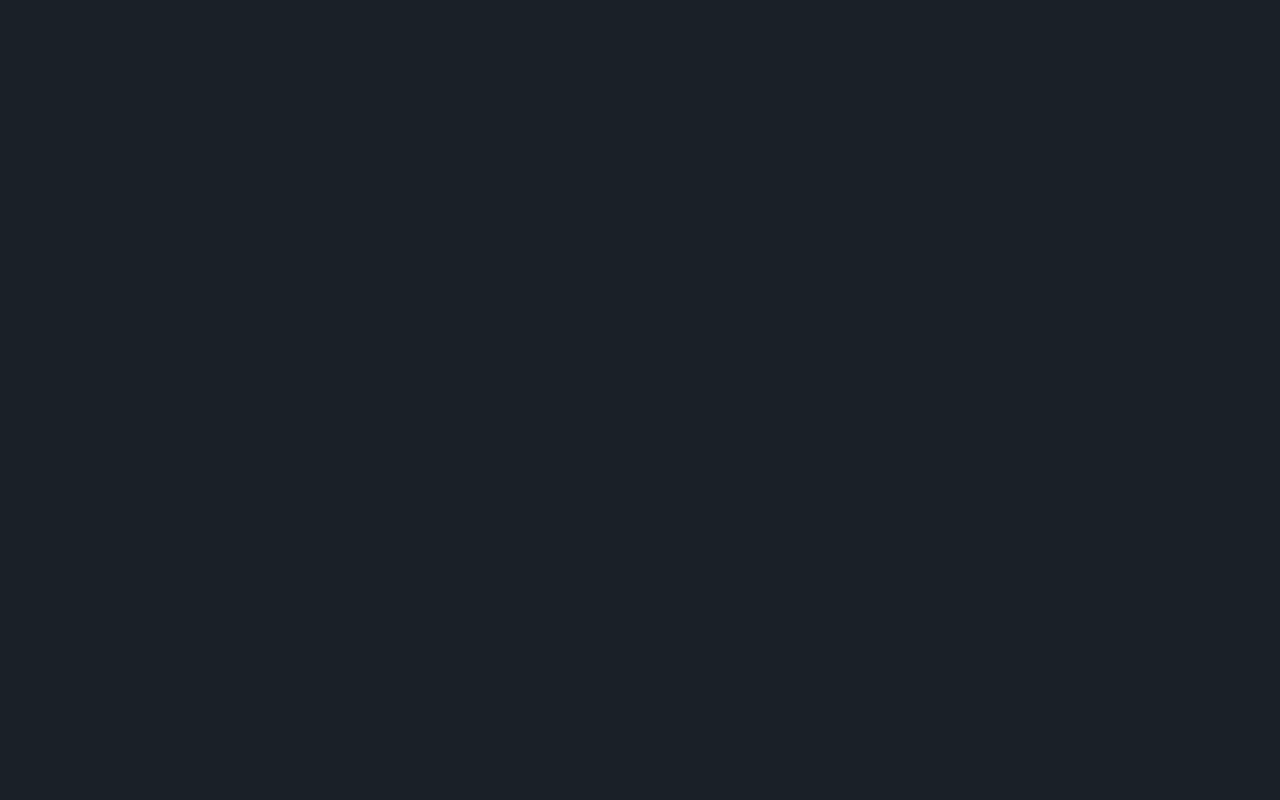
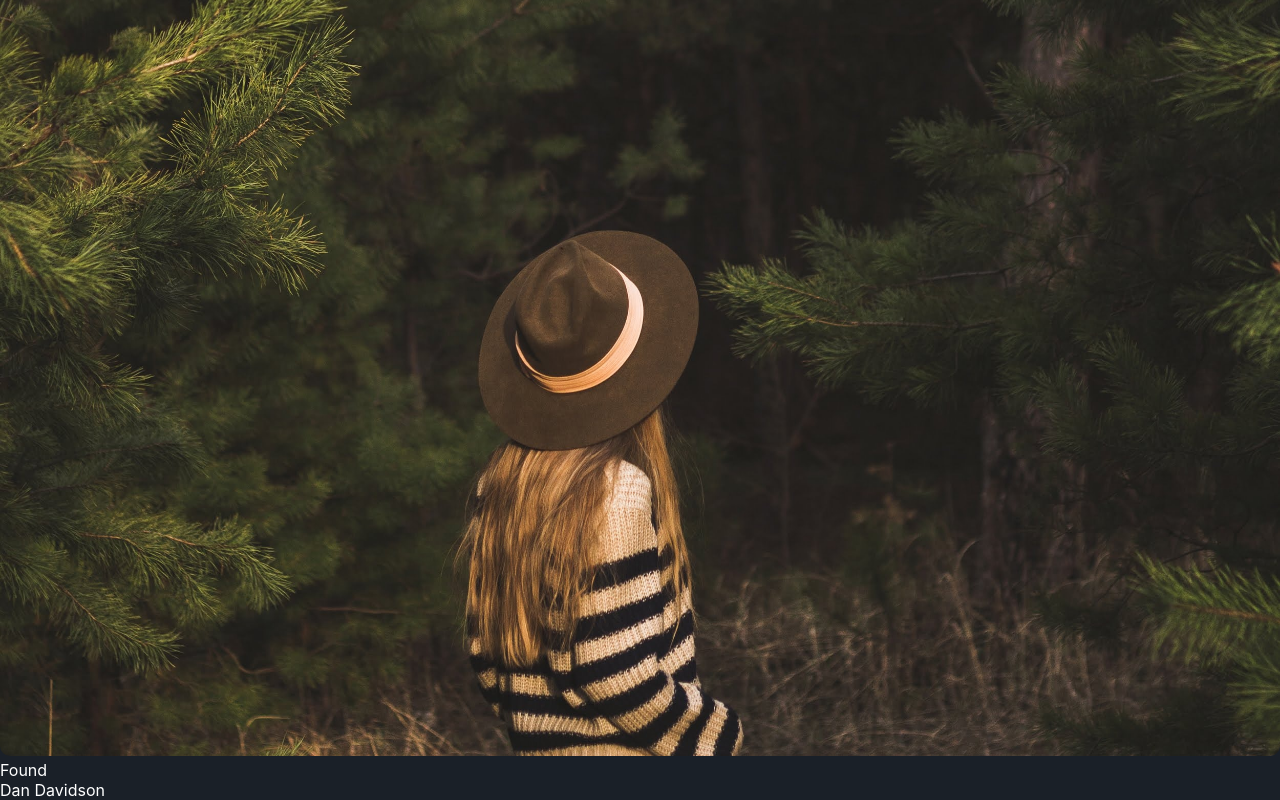
Before and after one commit to cboenke/nukebox, a Next.js app: page /tracks/dan-davidson_found in a window 1280 px wide. Shown: the part 524-1324 px from the top of the page. Before the commit the page ends 800 px from the top, so only its background shows below. Built offline with nearby package versions, Linux system fonts and the light colour scheme.

Commit message:
✨ Prepare track component

```diff
--- /dev/null
+++ b/components/TrackDetails.tsx
@@ -0,0 +1,17 @@
+import styles from "../styles/TrackDetails.module.css";
+
+type Props = {
+  imgSrc: string;
+  title: string;
+  artist: string;
+};
+
+export default function TrackDetails({ imgSrc, title, artist }: Props) {
+  return (
+    <div className={styles.TrackDetails}>
+      <img className={styles.img} src={imgSrc} alt="" />
+      <div className={styles.title}>{title}</div>
+      <div className={styles.artist}>{artist}</div>
+    </div>
+  );
+}
--- a/pages/tracks/[id].tsx
+++ b/pages/tracks/[id].tsx
@@ -1,8 +1,37 @@
 import { useRouter } from "next/router";
+import { useEffect, useState } from "react";
+import TrackDetails from "../../components/TrackDetails";
+import { APITrack, getTrack } from "../../utils/api";
 
 export default function Track() {
   const router = useRouter();
   const { id } = router.query;
+  const [track, setTrack] = useState<APITrack>(null);
 
-  return <div>Hallo {id}</div>;
+  useEffect(() => {
+    if (typeof id !== "string") {
+      return;
+    }
+    getTrack(id).then((currentTrack) => {
+      setTrack(currentTrack);
+    });
+  }, [id]);
+
+  if (!track) {
+    return <div>Loading...</div>;
+  }
+
+  return (
+    <div>
+      {/* <header><Navigation /></header> */}
+      <main>
+        <TrackDetails
+          imgSrc={track.imgSrc}
+          title={track.title}
+          artist={track.artist}
+        />
+      </main>
+      {/* <footer><AudioPlayer /></footer> */}
+    </div>
+  );
 }
--- /dev/null
+++ b/styles/TrackDetails.module.css
@@ -0,0 +1,35 @@
+.trackDetails {
+  list-style: none;
+  display: grid;
+  grid-template: 1.6em 1.6em / 3.2em 1fr;
+  grid-template-areas:
+    "img title"
+    "img artist";
+  grid-column-gap: 15px;
+  align-items: center;
+}
+
+.img {
+  grid-area: img;
+  width: 100%;
+  height: 100%;
+  object-fit: cover;
+  border-radius: 10px;
+}
+
+.title {
+  grid-area: title;
+}
+
+.artist {
+  grid-area: artist;
+  color: var(--secondary-text);
+}
+
+.trackItem .title {
+  align-self: end;
+}
+
+.trackItem .artist {
+  align-self: start;
+}
--- a/utils/api.ts
+++ b/utils/api.ts
@@ -17,3 +17,9 @@ export async function getTracks() {
 //     .then((response) => response.json())
 //     .then((tracks: APITrack[]) => tracks);
 // }
+
+export async function getTrack(id) {
+  const response = await fetch(`/api/tracks/${id}`);
+  const track: APITrack = await response.json();
+  return track;
+}
```
